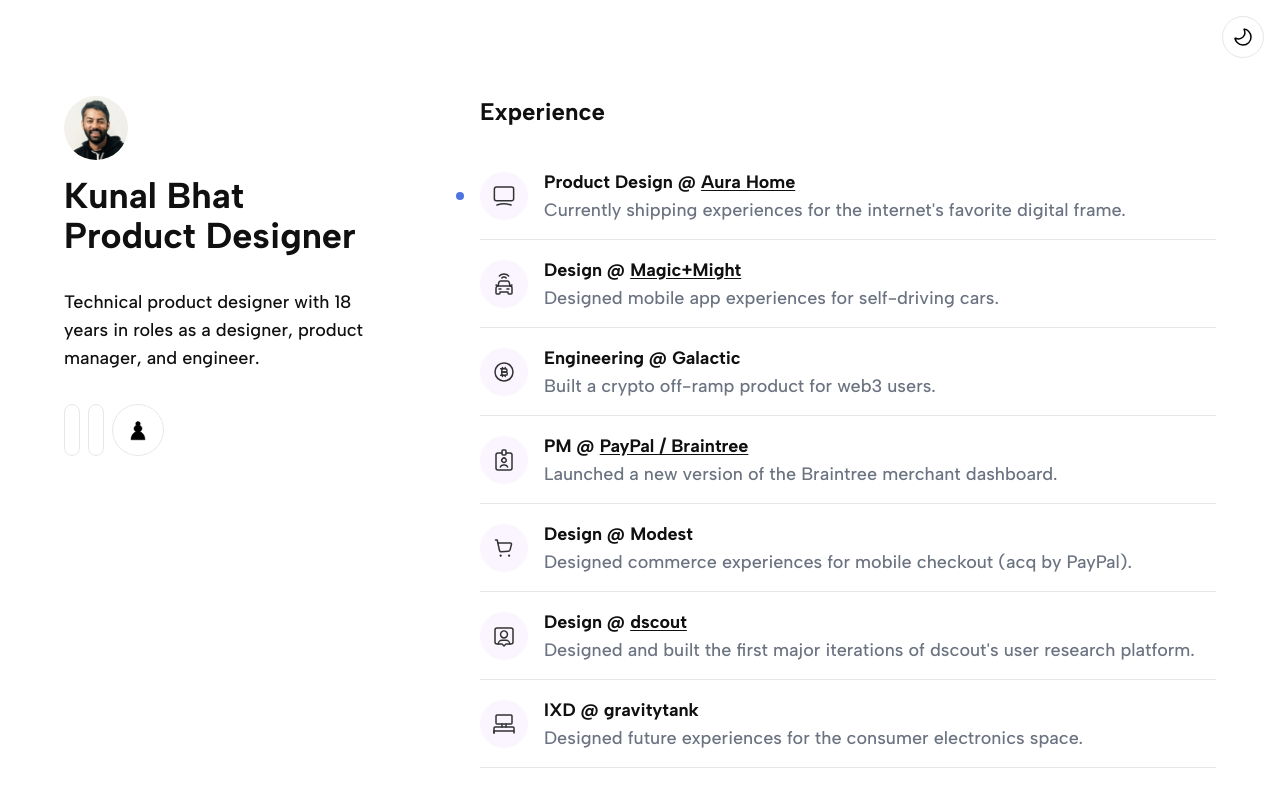
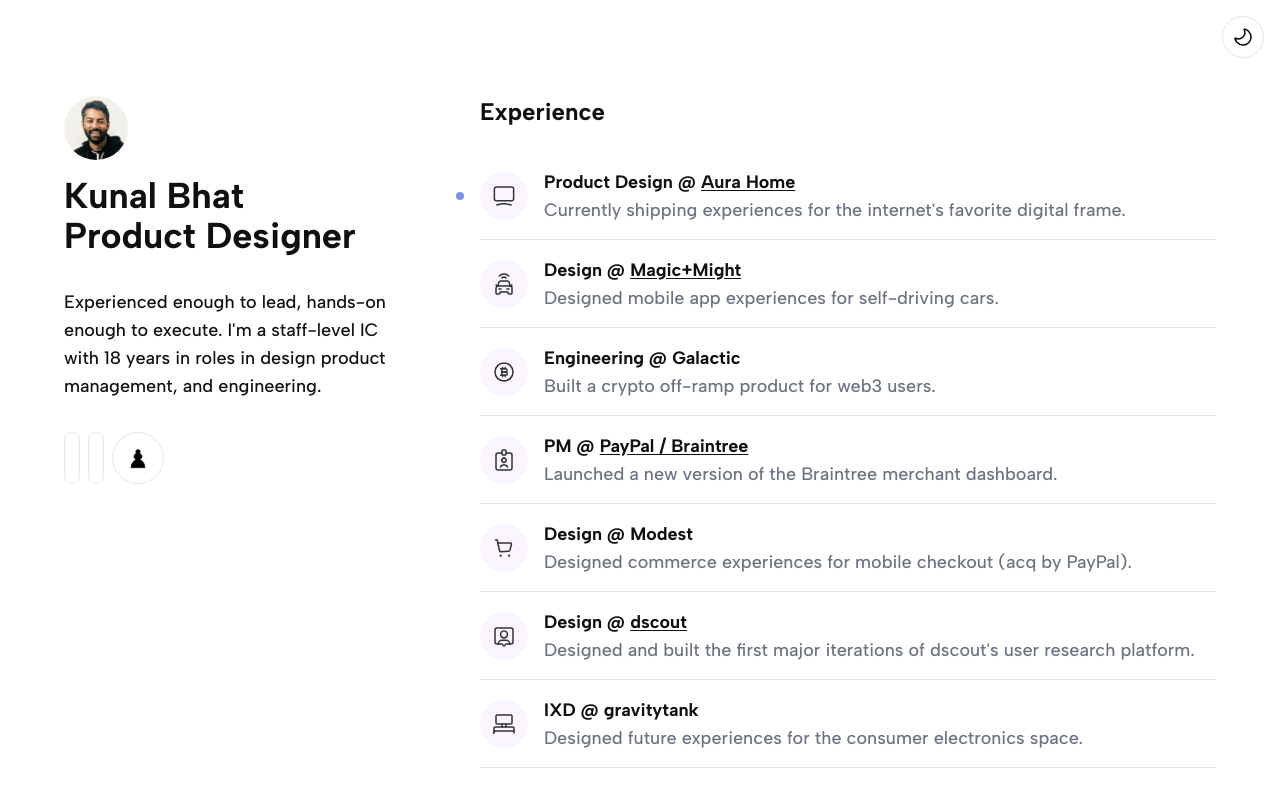
Before and after one commit to kunalbhat/personal-site, a Next.js app: page / in a window 1280 px wide. Shown: the top 800 px of the page. Built offline with nearby package versions, Linux system fonts and the light colour scheme; some icons are missing.

Commit message:
Updates to copy and tools list

```diff
--- a/src/app/page.js
+++ b/src/app/page.js
@@ -35,7 +35,6 @@ export default function Home() {
     "Generative prototyping",
     "AI-assisted research synthesis",
     "Automated journey mapping",
-    "Intelligent design systems",
     "Information architecture",
     "Systems thinking",
     "Interaction design",
@@ -51,6 +50,14 @@ export default function Home() {
     "Rapid prototyping with code",
     "Cross-functional facilitation",
     "AI-enhanced documentation",
+    "Research analysis",
+    "Design systems",
+    "APIs & integrations",
+    "Data-driven design (SQL/Looker/Metabase)",
+    "Prototyping tools (Figma, ProtoPie, FigJam, Play, Spline)",
+    "Frontend prototyping (React, CSS, HTML, JS)",
+    "Analytics & instrumentation (Mixpanel, Metabase)",
+    "Heuristic evaluation",
   ];
 
   const shuffle = (arr) => [...arr].sort(() => Math.random() - 0.5);
@@ -80,8 +87,9 @@ export default function Home() {
                 Product Designer
               </h1>
               <p>
-                Technical product designer with 18 years in roles as a designer,
-                product manager, and engineer.
+                Experienced enough to lead, hands-on enough to execute. I'm a
+                staff-level IC with 18 years in roles in design product
+                management, and engineering.
               </p>
               <div className="social-icons">
                 <SocialIcon
```
